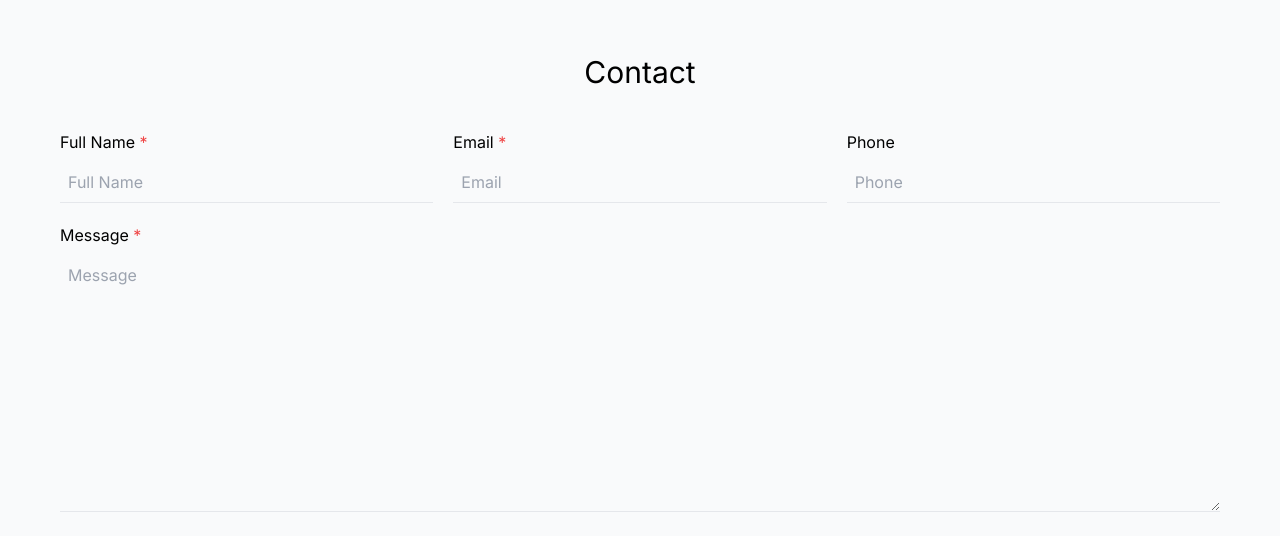
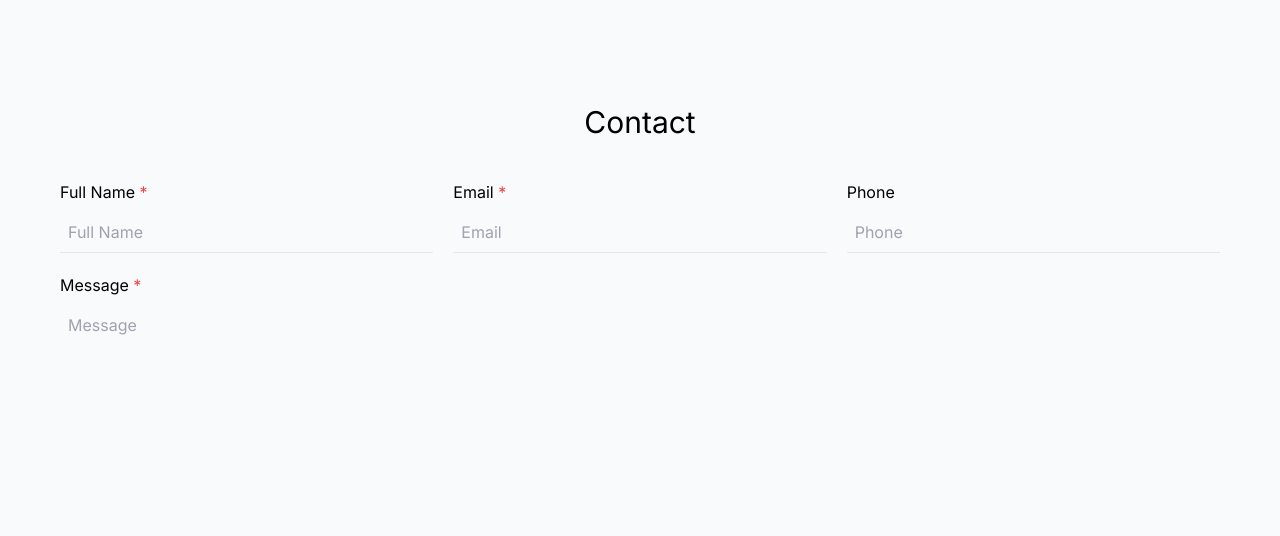
Before and after one commit to f-pistone/portfolio, a Next.js app: page / in a window 1280 px wide. Shown: the part 2852-3388 px from the top of the page. Built offline with nearby package versions, Linux system fonts and the light colour scheme.

Commit message:
CHANGE padding Contact section

```diff
--- a/components/Contact/Contact.tsx
+++ b/components/Contact/Contact.tsx
@@ -123,7 +123,7 @@ export default function Contact() {
       }}
     >
       <div className="max-w-[1200px] mx-auto my-0">
-        <div className="px-5 py-[150px]">
+        <div className="px-5 py-[200px]">
           <h2 className="text-center text-3xl mb-10">Contact</h2>
           <form
             id="contactForm"
```
